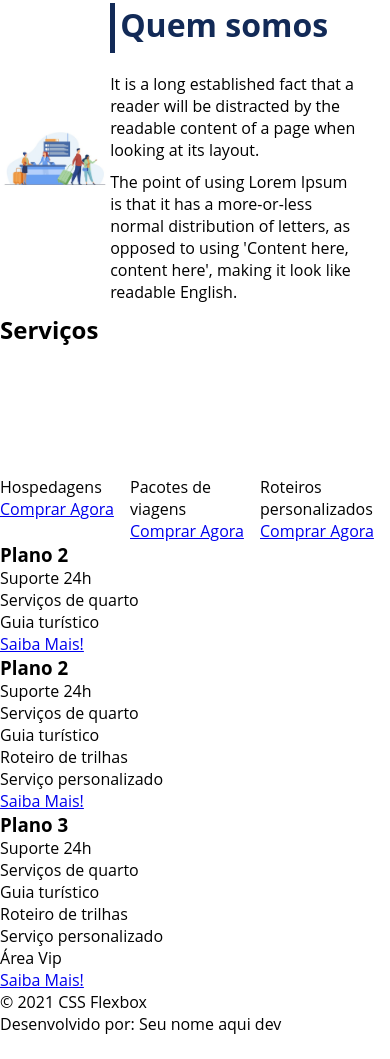
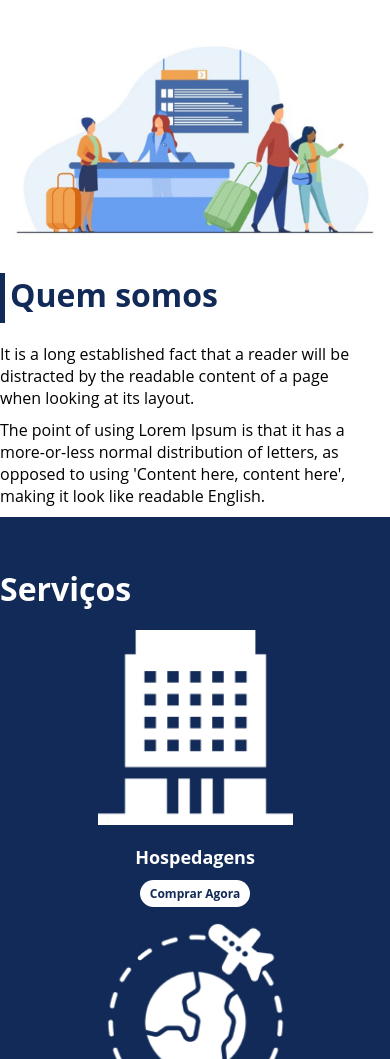
Before and after one commit to ArthurBorges/SantanderBootcampFullstackDeveloper, a plain HTML site: page HTML_CSS_JS/2-Posicionando elementos com Flexbox em CSS/flex-projeto/index.html in a window 390 px wide. Shown: the part 941-2000 px from the top of the page. Before the commit the page ends 1976 px from the top, so only its background shows below. Drawn offline with Linux system fonts and the light colour scheme.

Commit message:
responsividade

```diff
--- a/HTML_CSS_JS/2-Posicionando elementos com Flexbox em CSS/flex-projeto/index.html
+++ b/HTML_CSS_JS/2-Posicionando elementos com Flexbox em CSS/flex-projeto/index.html
@@ -24,7 +24,7 @@
         <div class="texto-apresentacao">
             <h1>Flex <br>Turismos</h1>
             <p>O melhor serviço para você!</p>
-            <a href="">Saiba Mais!</a>
+            <a href="" class="btn">Saiba Mais!</a>
         </div>
 
         <div>
@@ -46,25 +46,26 @@
         </div>
     </div>
 
-    <div>
+    <div class="container-externo">
+        <div class="flex-container" id="servicos">
             <div>
                 <h2>Serviços</h2>
             </div>
 
-        <div class="flex-container">
-            <div>
+            <div class="list-servicos">
+                <div class="item-servicos">
                     <div><img src="./images/icon-2.png" alt="hospedagens"></div>
                     <p>Hospedagens</p>
                     <a href="#">Comprar Agora</a>
                 </div>
 
-            <div>
+                <div class="item-servicos">
                     <div><img src="./images/icon-1.png" alt="pacote de viagens"></div>
                     <p>Pacotes de viagens</p>
                     <a href="#">Comprar Agora</a>
                 </div>
 
-            <div>
+                <div class="item-servicos">
                     <div><img src="./images/icon-3.png" alt="roteiros personalizados"></div>
                     <p>Roteiros personalizados</p>
                     <a href="#">Comprar Agora</a>
@@ -72,33 +73,37 @@
 
             </div>
         </div>
+    </div>
 
-    <div>
+    <div class="flex-container" id="planos">
+        <div><h2>Planos</h2></div>
 
-        <div>
-            <h3>Plano 2</h3>
+        <div class="list-planos">
+            <div class="item-plano">
+                <h3>Plano 1</h3>
                 <ul>
                     <li>Suporte 24h</li>
                     <li>Serviços de quarto</li>
                     <li>Guia turístico</li>
                 </ul>
-            <a href="#">Saiba Mais!</a>
+                <a href="#" class="btn">Saiba Mais!</a>
             </div>
 
-        <div>
+            <div class="item-plano">
                 <h3>Plano 2</h3>
+                <br>
                 <ul>
                     <li>Suporte 24h</li>
                     <li>Serviços de quarto</li>
                     <li>Guia turístico</li>
                     <li>Roteiro de trilhas</li>
-                <li>Serviço personalizado</li>
                 </ul>
-            <a href="#">Saiba Mais!</a>
+                <a href="#" class="btn">Saiba Mais!</a>
             </div>
 
-        <div>
+            <div class="item-plano">
                 <h3>Plano 3</h3>
+                <br>
                 <ul>
                     <li>Suporte 24h</li>
                     <li>Serviços de quarto</li>
@@ -107,13 +112,17 @@
                     <li>Serviço personalizado</li>
                     <li>Área Vip</li>
                 </ul>
-            <a href="#">Saiba Mais!</a>
+                <a href="#" class="btn">Saiba Mais!</a>
+            </div>
+
         </div>
     </div>
 
     <footer>
-        <p>&copy; 2021 CSS Flexbox</p>
-        <p>Desenvolvido por: Seu nome aqui dev</p>
+        <div class="flex-container footer">
+            <p>&copy; 2022 CSS Flexbox</p>
+            <p>Desenvolvido por: Arthur Luiz da Silva Borges</p>
+        </div>
     </footer>
 </body>
 
--- a/HTML_CSS_JS/2-Posicionando elementos com Flexbox em CSS/flex-projeto/style.css
+++ b/HTML_CSS_JS/2-Posicionando elementos com Flexbox em CSS/flex-projeto/style.css
@@ -24,6 +24,7 @@ div img{
     max-width: 992px;
     margin: auto;
     width: 100%;
+    min-width: 320px;
 }
 
 header{
@@ -66,7 +67,7 @@ header .menu{
     margin-bottom: 10px;
 }
 
-.texto-apresentacao a{
+.btn{
     background-color: #122A57;
     color: #fff;
     text-align: center;
@@ -106,3 +107,186 @@ header .menu{
     margin-bottom: 10px;
     width: 90%;
 }
+
+#quem-somos img{
+    min-width: 420px;
+}
+
+.container-externo{
+    background-color: #122A57;
+    width: 100%;
+}
+
+#servicos{
+    flex-direction: column;
+    padding-top: 50px;
+    padding-bottom: 100px;
+}
+
+#servicos h2{
+    color: #fff;
+    font-size: 32px;
+    margin-bottom: 20px;
+}
+
+.list-servicos{
+    display: flex;
+    justify-content: space-between;
+}
+
+.list-servicos .item-servicos{
+    text-align: center;
+}
+
+.item-servicos a{
+    font-weight: 700;
+    width: 220px;
+    background-color: #fff;
+    border-radius: 30px;
+    height: 50px;
+    text-align: center;
+    margin-top: 20px;
+    line-height: 50px;
+    padding: 5px 10px;
+    color: #122A57;
+    font-size: 12px;
+    text-decoration: none;
+}
+
+.item-servicos p{
+    font-weight: 700;
+    font-size: 18px;
+    color: #fff;
+    margin-top: 20px;
+}
+
+.item-servicos img{
+    width: 80%;
+    margin: auto;
+}
+
+#planos{
+    flex-direction: column;
+    min-height: 100vh;
+    padding-top: 50px;
+}
+
+#planos h2{
+    font-size: 32px;
+}
+
+.list-planos{
+    display: flex;
+    align-items: flex-end;
+    justify-content: space-between;
+}
+
+.item-plano{
+    flex: 1;
+    border: 2px solid #122A57;
+    margin-right: 20px;
+    padding: 10px;
+    max-width: 240px;
+}
+
+.item-plano .btn{
+    margin: auto;
+    margin-bottom: 20px;
+}
+
+.item-plano h3{
+    font-size: 24px;
+    display: flex;
+    flex-direction: column;
+    text-align: center;
+    margin-top: 20px;
+}
+
+.item-plano h3::after{
+    content: "";
+    background-color: #122A57;
+    width: 100%;
+    height: 3px;
+    margin-top: 10px;
+    margin-bottom: 10px;
+}
+
+.item-plano ul{
+    padding: 10px 20px;
+    display: flex;
+    flex-direction: column;
+    margin-bottom: 10px;
+}
+
+
+.item-plano ul li{
+    display: flex;
+    flex-wrap: nowrap;
+    align-items: center;
+}
+
+.item-plano ul li::before{
+    content: "";
+    width: 10px;
+    height: 10px;
+    background-color: #122A57;
+    margin-right: 5px;
+}
+
+footer{
+    background-color: #122A57;
+    height: 70px;
+    display: flex;
+    align-items: center;
+}
+
+footer .footer{
+    justify-content: space-between;
+    color: #fff;
+}
+
+/*mobile*/
+@media(max-width: 992px){
+    .flex-container{
+        flex-direction: column;
+    }
+
+    .apresentacao{
+        flex-direction: column-reverse;
+    }
+
+    .apresentacao .texto-apresentacao{
+        width: 100%;
+    }
+
+    #quem-somos{
+        flex-direction: column-reverse;
+    }
+
+    #quem-somos img{
+        min-width: 320px;
+        margin: auto;
+    }
+
+    .list-servicos{
+        flex-direction: column;
+    }
+
+    .item-servicos img{
+        width: 50%;
+        margin: auto;
+    }
+
+    .list-planos{
+        flex-direction: column;
+        align-items: flex-start;
+        margin-bottom: 20px;
+    }
+
+    .list-planos .item-plano{
+        max-width: 90%;
+        margin: auto;
+        width: 100%;
+        margin-bottom: 20px;
+    }
+}
```
Lines whose indentation alone changed are shown as unchanged.
